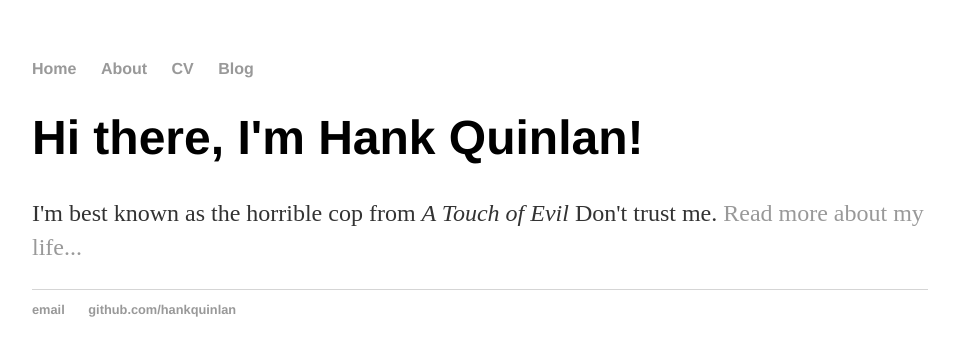
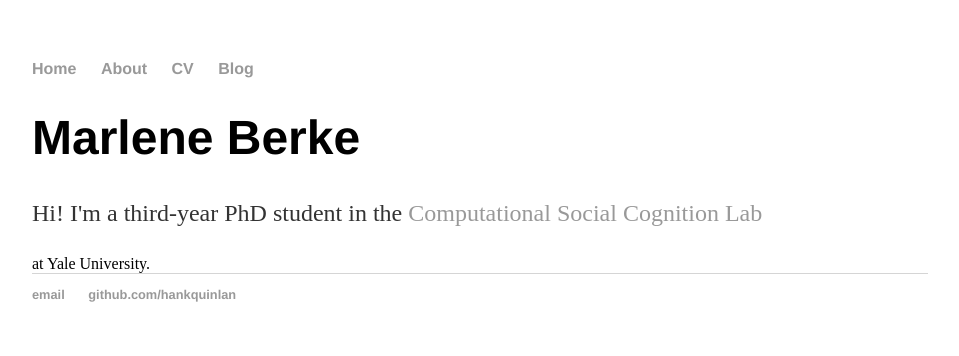
Before and after one commit to marleneberke/marleneberke.github.io, a Jekyll site: the page built from index.html, in a window 1280 px wide. Shown: the top 356 px of the page, without its empty margins (160-1119 px from the left). Built offline with Jekyll 4.4.1, drawn with Linux system fonts in a browser that asks for light colours.

Commit message:
Update index.html

```diff
--- a/index.html
+++ b/index.html
@@ -1,8 +1,8 @@
 ---
 layout: default
-title: Hank Quinlan, Horrible Cop
+title: Marlene Berke
 ---
 <div class="blurb">
-	<h1>Hi there, I'm Hank Quinlan!</h1>
-	<p>I'm best known as the horrible cop from <em>A Touch of Evil</em> Don't trust me. <a href="/about">Read more about my life...</a></p>
+	<h1>Marlene Berke</h1>
+	<p>Hi! I'm a third-year PhD student in the <a href="https://compdevlab.yale.edu/">Computational Social Cognition Lab</a></p> at Yale University.
 </div><!-- /.blurb -->
```
